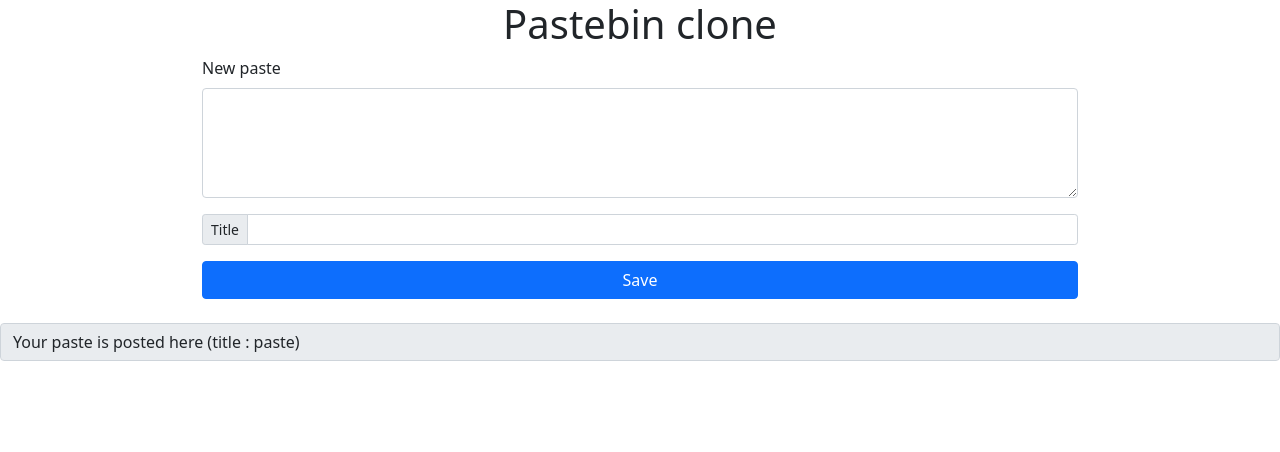
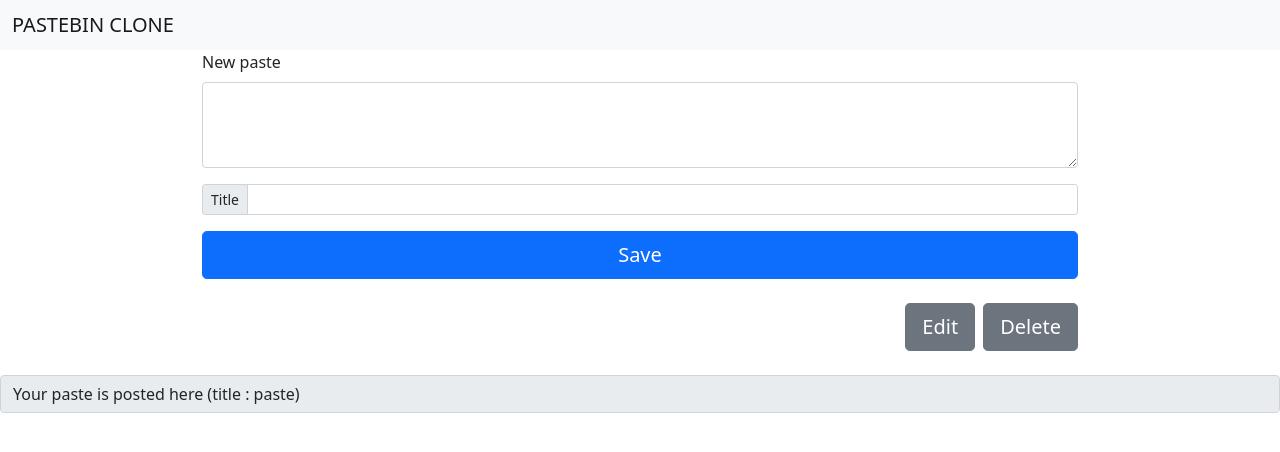
Before and after one commit to addyionut/Pastebin-clone, a plain HTML site: page index.html in a window 1280 px wide. Drawn offline with nearby package versions, Linux system fonts and the light colour scheme.

Commit message:
Add files via upload

```diff
--- a/index.html
+++ b/index.html
@@ -8,18 +8,26 @@
     <title>Pastebin clone</title>
   </head>
   <body>
-    <center><h1>Pastebin clone</h1></center>
+    <nav class="navbar navbar-light bg-light">
+      <div class="container-fluid">
+        <span class="navbar-brand mb-0 h1">PASTEBIN CLONE</span>
+      </div>
+    </nav>
     <div class="container" id="container">
       <div class="mb-3">
         <label for="exampleFormControlTextarea1" class="form-label">New paste</label>
-        <textarea onfocus="value=''" class="form-control" id="newPaste" rows="4"></textarea>
+        <textarea onfocus="value=''" class="form-control" id="newPaste" rows="3"></textarea>
       </div>
       <div class="input-group input-group-sm mb-3">
         <span class="input-group-text" id="inputGroup-sizing-sm">Title</span>
         <input type="text" onfocus="value=''" class="form-control" id="title" aria-label="Sizing example input" aria-describedby="inputGroup-sizing-sm" >
       </div>
       <div class="d-grid gap-2">
-        <button class="btn btn-primary" type="button" onclick="savePaste()">Save</button>
+        <button type="button" class="btn btn-primary btn-lg" onclick="savePaste()">Save</button>
+      </div><br>
+      <div class="d-grid gap-2 d-md-flex justify-content-md-end">
+        <button type="button" class="btn btn-secondary btn-lg" onclick="editPaste()">Edit</button>
+        <button type="button" class="btn btn-secondary btn-lg" onclick="deletePaste()">Delete</button>
       </div>
     </div>
     <br><input class="form-control" id = "label" type="text" value="Your paste is posted here (title : paste)" aria-label="Disabled input example" disabled readonly><br>
--- a/script.js
+++ b/script.js
@@ -6,5 +6,16 @@ function savePaste() {
 	let title = document.getElementById("title").value;
 	pasteBin.push(title + " : " + input);
 	console.log(pasteBin);
-	document.getElementById("displayPaste").innerHTML = pasteBin.join("<br>") + "<br>";;
+	document.getElementById("displayPaste").innerHTML = pasteBin.join("<br>") + "<br>";
 }
+
+function editPaste() {
+	console.log(pasteBin[pasteBin.length - 1]);
+	document.getElementById("newPaste").innerHTML = pasteBin[0];
+}
+
+function deletePaste() {
+	pasteBin = [];
+	console.log(pasteBin);
+	document.getElementById("displayPaste").innerHTML = pasteBin;
+}
```
